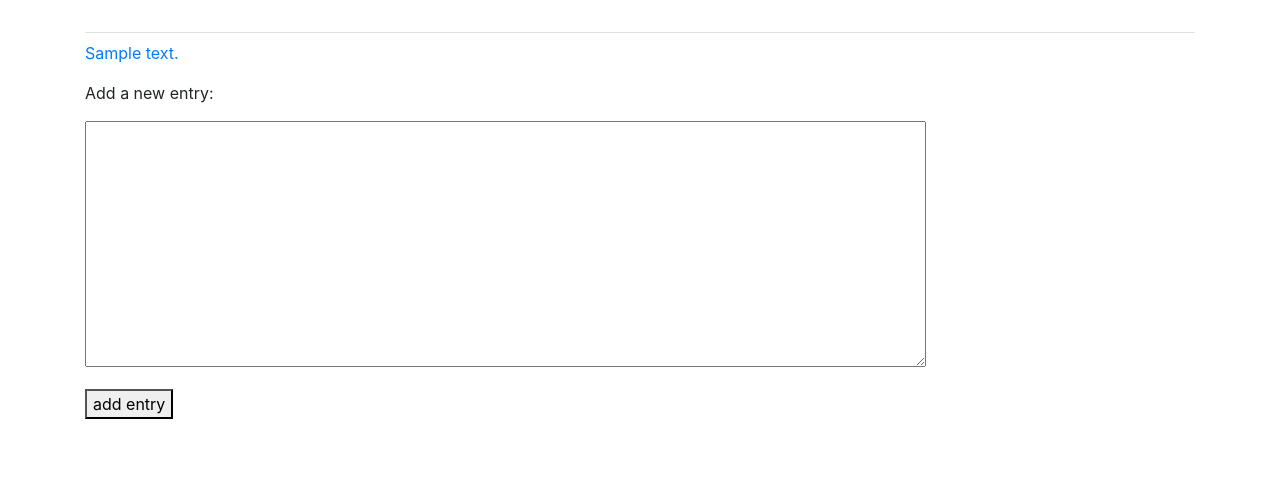
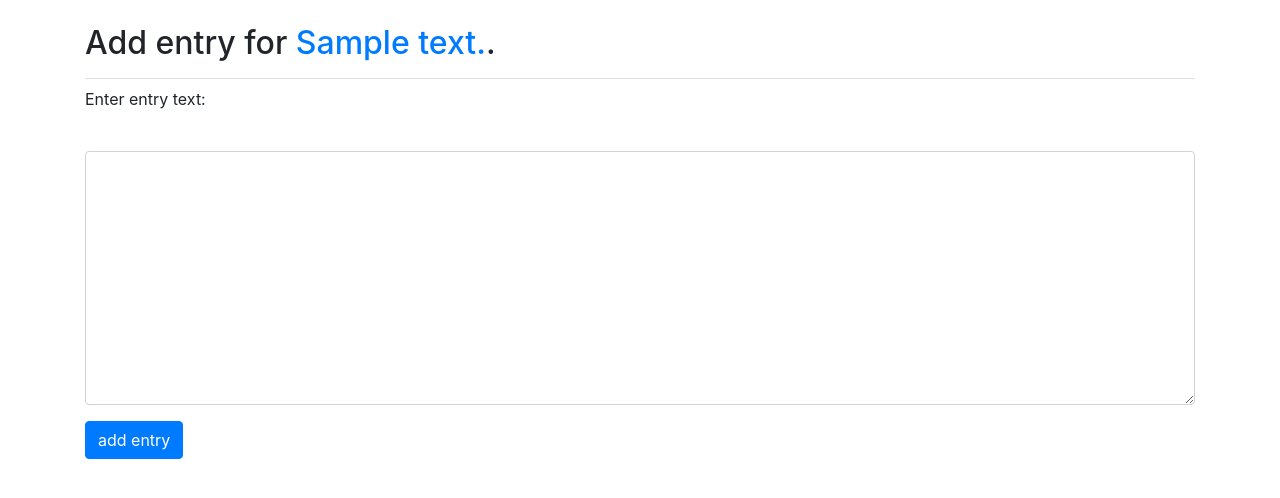
Before and after one commit to Munewxar/learning-log, a Django app: a page that uses learning_logs/templates/learning_logs/new_entry.html in a window 1280 px wide. Shown: the part 58-556 px from the top of the page. Run offline with Django 4.2, Linux system fonts and the light colour scheme; a user stored in the database is signed in; tables that the repository leaves empty hold one stand-in row (values such as "Sample post"); some libraries are stand-ins or nearby versions.

Commit message:
new entry page design updated

```diff
--- a/learning_logs/templates/learning_logs/new_entry.html
+++ b/learning_logs/templates/learning_logs/new_entry.html
@@ -1,14 +1,19 @@
 {% extends "learning_logs/base.html" %}
+{% load bootstrap4 %}
+
+{% block page_header %}
+<h2>Add entry for <a href="{% url 'learning_logs:topic' topic.id %}">{{ topic }}</a>.</h2>
+{% endblock page_header %}
 
 {% block content %}
+<p>Enter entry text:</p>
+<form action="{% url 'learning_logs:new_entry' topic.id %}" method="post"
+  class="form">
+  {% csrf_token %}
+  {% bootstrap_form form %}
 
-<p><a href="{% url 'learning_logs:topic' topic.id %}">{{ topic }}</a></p>
-
-<p>Add a new entry:</p>
-<form action="{% url 'learning_logs:new_entry' topic.id %}" method="post">
-  {% csrf_token %} {{ form.as_p }}
-
-  <button name="submit">add entry</button>
+  {% buttons %}
+  <button name="submit" class="btn btn-primary">add entry</button>
+  {% endbuttons %}
 </form>
-
 {% endblock content %}
```
